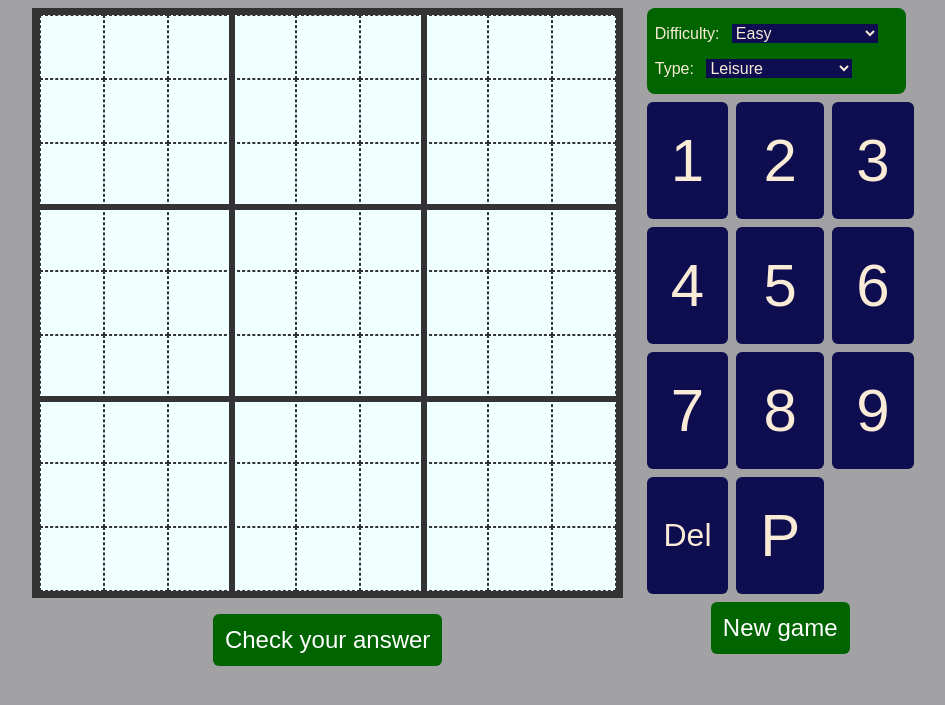
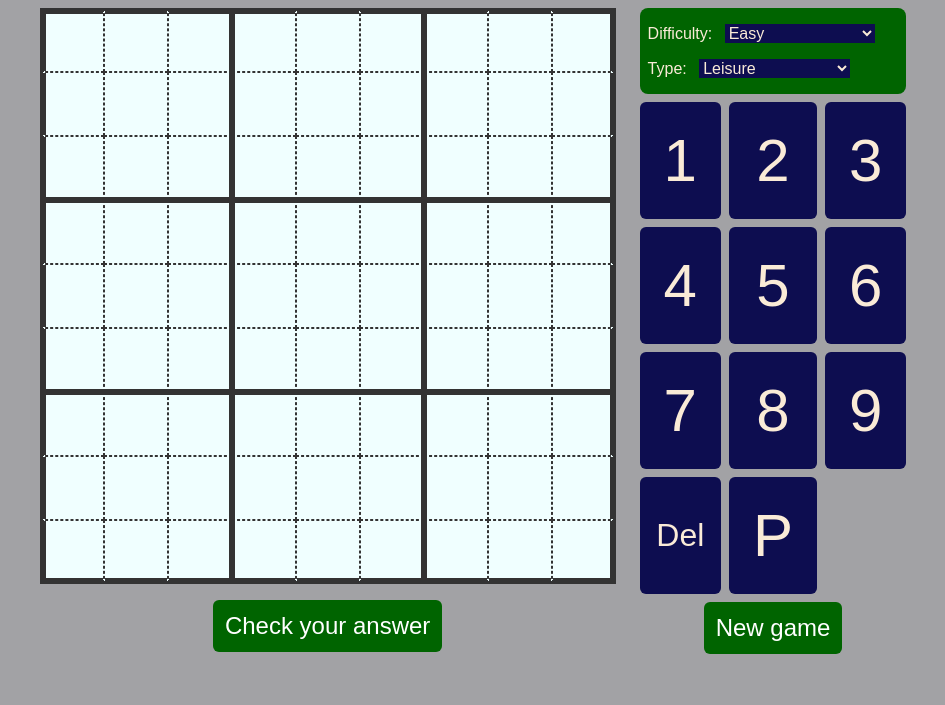
Before and after one commit to albertocorrias/sudoku, a Django app: template sudoku_site/sudoku_app/templates/sudoku_app/index.html in a window 1280 px wide. Shown: the part 72-777 px from the top of the page, without its empty margins (167-1112 px from the left). Run offline with Django 3.2, Linux system fonts and the light colour scheme; the template is opened without the code that fills it: values that come from a table or form of the project are taken from there, others are empty.

Commit message:
Adjusted board borders. Implementation of Js timer and displayed it

```diff
--- a/sudoku_site/sudoku_app/static/Cell.js
+++ b/sudoku_site/sudoku_app/static/Cell.js
@@ -36,17 +36,33 @@ export default class Cell {
         cellElement.style.setProperty("--cell-border-width-left",Globals.NORMAL_CELL_BORDER_WIDTH)
         cellElement.style.setProperty("--cell-border-width-right",Globals.NORMAL_CELL_BORDER_WIDTH)
 
+        if (this.#y == 8){
+            cellElement.style.setProperty("--cell-border-style-bottom",Globals.QUADRANT_CELL_BORDER_STYLE)
+            cellElement.style.setProperty("--cell-border-width-bottom",Globals.BOARD_BORDER_WIDTH)
+        }
         if (this.#y == 2 || this.#y == 5){
             cellElement.style.setProperty("--cell-border-style-bottom",Globals.QUADRANT_CELL_BORDER_STYLE)
             cellElement.style.setProperty("--cell-border-width-bottom",Globals.QUADRANT_CELL_BORDER_WIDTH)
+        }
+        if (this.#x == 8){
+            cellElement.style.setProperty("--cell-border-style-right",Globals.QUADRANT_CELL_BORDER_STYLE)
+            cellElement.style.setProperty("--cell-border-width-right",Globals.BOARD_BORDER_WIDTH)
         }
         if (this.#x == 2 || this.#x == 5){
             cellElement.style.setProperty("--cell-border-style-right",Globals.QUADRANT_CELL_BORDER_STYLE)
             cellElement.style.setProperty("--cell-border-width-right",Globals.QUADRANT_CELL_BORDER_WIDTH)
         }
+        if (this.#y == 0){
+            cellElement.style.setProperty("--cell-border-style-top",Globals.QUADRANT_CELL_BORDER_STYLE)
+            cellElement.style.setProperty("--cell-border-width-top",Globals.BOARD_BORDER_WIDTH)
+        }
         if (this.#y == 3 || this.#y == 6){
             cellElement.style.setProperty("--cell-border-style-top",Globals.QUADRANT_CELL_BORDER_STYLE)
             cellElement.style.setProperty("--cell-border-width-top",Globals.QUADRANT_CELL_BORDER_WIDTH)
+        }
+        if (this.#x == 0){
+            cellElement.style.setProperty("--cell-border-style-left",Globals.QUADRANT_CELL_BORDER_STYLE)
+            cellElement.style.setProperty("--cell-border-width-left",Globals.BOARD_BORDER_WIDTH)
         }
         if (this.#x == 3 || this.#x == 6){
             cellElement.style.setProperty("--cell-border-style-left",Globals.QUADRANT_CELL_BORDER_STYLE)
--- a/sudoku_site/sudoku_app/static/Game.js
+++ b/sudoku_site/sudoku_app/static/Game.js
@@ -123,7 +123,7 @@ export default class Game {
         }, true)
 
         //setup event listener for submit button
-        document.getElementById("submit_button").addEventListener("click", function(evt) {
+        document.getElementById("check_answers_button").addEventListener("click", function(evt) {
             grid.clearAllHighlighting()
             var cell_counter = 0
             var all_correct = true
@@ -152,5 +152,6 @@ export default class Game {
             grid.clearAllHighlighting()
             document.getElementById("resume_play_button").style.setProperty("--resume-play-visibility","none")
         }, true)
+
     }//constructor
 }//Game class
--- a/sudoku_site/sudoku_app/static/Globals.js
+++ b/sudoku_site/sudoku_app/static/Globals.js
@@ -21,6 +21,7 @@ var Globals = {
 
          NORMAL_CELL_BORDER_WIDTH: "0.1vmin",
          QUADRANT_CELL_BORDER_WIDTH: "0.4vmin",
+         BOARD_BORDER_WIDTH: "0.8vmin",/*Note this is double the quadrant*/
 
          CELL_BORDER_COLOR: "#333333",
          WRONG_ANSWER_BG_COLOUR: "#e57c4e",
--- a/sudoku_site/sudoku_app/static/Grid.js
+++ b/sudoku_site/sudoku_app/static/Grid.js
@@ -7,7 +7,6 @@ export default class Grid {
     constructor(gridElement) {
         gridElement.style.setProperty("--grid-size", Globals.GRID_SIZE)
         gridElement.style.setProperty("--cell-size", `${Globals.CELL_SIZE}vmin`)
-        gridElement.style.setProperty("--board-border", `${Globals.BOARD_BORDER_WIDTH}vmin`)
 
         /*Create the cells*/
         this.#cells = createCellElements(gridElement).map((cellElement, index) => {
--- a/sudoku_site/sudoku_app/static/style.css
+++ b/sudoku_site/sudoku_app/static/style.css
@@ -39,7 +39,7 @@ div.sudoku-game-wrapper{
     display: flex;
     flex-wrap: nowrap;
     justify-content: center;
-    align-items: top;
+    align-items: flex-start;
     /*height: 100vh;*/
     margin: 0;
     font-size: 7.5vmin;
@@ -62,6 +62,7 @@ div.right_controls{
 
 div.game-options-wrapper {
     background-color: darkgreen;
+    width: 100%;
     font-size: 2vmin;
     border-radius: 1vmin;
     margin-right: 1vmin;
@@ -90,8 +91,6 @@ div.game-board {
     display: grid;
     grid-template-columns: repeat(var(--grid-size), var(--cell-size));
     grid-template-rows: repeat(var(--grid-size), var(--cell-size));
-    background-color: #333333;/*Change this to something different if you want the border to be there, thickness below*/
-    padding: var(--board-border);/*The thickness of the border of the whole board*/
     position: relative;
 }
 
@@ -125,6 +124,16 @@ div.new-button-wrapper{
     vertical-align: top;
 }
 
+div.timer-wrapper {
+    width: 100%;
+    background-color: black;
+    color: yellowgreen;
+    text-align: center;
+    margin-bottom: 1vmin;
+    border-radius: 1vmin;
+
+
+}
 div.numpad-wrapper {
     display: grid;
     grid-template-columns: auto auto auto;
@@ -162,7 +171,7 @@ div.board-footer{
     padding: 1vmin;
 }
 
-button.submit_button {
+button.check_answers_button {
     border: none;
     color: white;
     padding: 1.5vmin 1.5vmin;
@@ -185,7 +194,6 @@ button.resume_play_button{
     background-color: rgb(148, 216, 216);
 }
 
-
 @keyframes show {
     0% {
         opacity: .5;
--- /dev/null
+++ b/sudoku_site/sudoku_app/static/timer.js
@@ -0,0 +1,37 @@
+// Set the time we're starting with
+var start_of_time = new Date().getTime();
+
+// Update the count down every 1 second
+var x = setInterval(function() {
+
+  // Get current time
+  var now = new Date().getTime();
+
+  // Find the distance between now and the start
+  var distance = now - start_of_time;
+
+  // Time calculations for days, hours, minutes and seconds
+  var hours = Math.floor((distance % (1000 * 60 * 60 * 24)) / (1000 * 60 * 60));
+  var minutes = Math.floor((distance % (1000 * 60 * 60)) / (1000 * 60));
+  var seconds = Math.floor((distance % (1000 * 60)) / 1000);
+  //Adjust format
+  var hours_first_digit = ""
+  var minutes_first_digit = ""
+  var seconds_first_digit = ""
+  if (hours<10) {
+    hours_first_digit = "0"
+  }
+
+  if (minutes<10) {
+    minutes_first_digit = "0"
+  }
+
+  if (seconds<10){
+    seconds_first_digit = "0"
+  }
+
+  // Display the result in the element with id "time-wrapper"
+  document.getElementById("timer-wrapper").innerHTML = hours_first_digit + hours + ":"
+  + minutes_first_digit + minutes + ":" + seconds_first_digit + seconds ;
+
+}, 1000);
--- a/sudoku_site/sudoku_app/templates/sudoku_app/index.html
+++ b/sudoku_site/sudoku_app/templates/sudoku_app/index.html
@@ -10,6 +10,7 @@
         <link rel="stylesheet" type="text/css" media="screen and (max-width: 600px)" href="{% static 'smallscreen.css' %}">
 
         <script src="{% static   'Globals.js' %}" type="text/javascript"></script>
+        <script src="{% static   'timer.js' %}" type="text/javascript"></script>
         {{puzzle_hints|json_script:"puzzle_hints"}}
         {{puzzle_solution|json_script:"puzzle_solution"}}
         <script src="{% static   'script.js' %}" type="module"></script>
@@ -21,12 +22,16 @@
             <div id="board-wrapper" class="board-wrapper">
                 <div id="game-board" class="game-board"></div>
                 <div id="board-footer" class="board-footer">
-                    <button type="button" class="submit_button" id="submit_button">Check your answer</button>
-                    <button type="button" class="submit_button resume_play_button" id="resume_play_button">Resume play</button>
+                    <button type="button" class="check_answers_button" id="check_answers_button">Check your answer</button>
+                    <button type="button" class="check_answers_button resume_play_button" id="resume_play_button">Resume play</button>
                 </div>
 
             </div>
             <div id="right-controls" class="right-controls">
+                {% if game_settings_form.game_type.value == "Timed" %}
+                <div id = "timer-wrapper" class = "timer-wrapper">
+                </div>
+                {% endif %}
                 <div id="game-options-wrapper" class="game-options-wrapper">
                     <form action="{% url 'sudoku_app:new_puzzle_from_diff_level_change' %}" method="post">
                         {% csrf_token %}
@@ -54,7 +59,7 @@
                 <div id="new-button-wrapper" class="new-button-wrapper">
                     <form action="{% url 'sudoku_app:new_puzzle' %}" method="post">
                         {% csrf_token %}
-                        <button type="submit" name='new_game_button' class="submit_button new_game_button" value="{{ puzzle_id }}">New game</button>
+                        <button type="submit" name='new_game_button' class="check_answers_button new_game_button" value="{{ puzzle_id }}">New game</button>
                     </form>
                 </div>
             </div>
```
